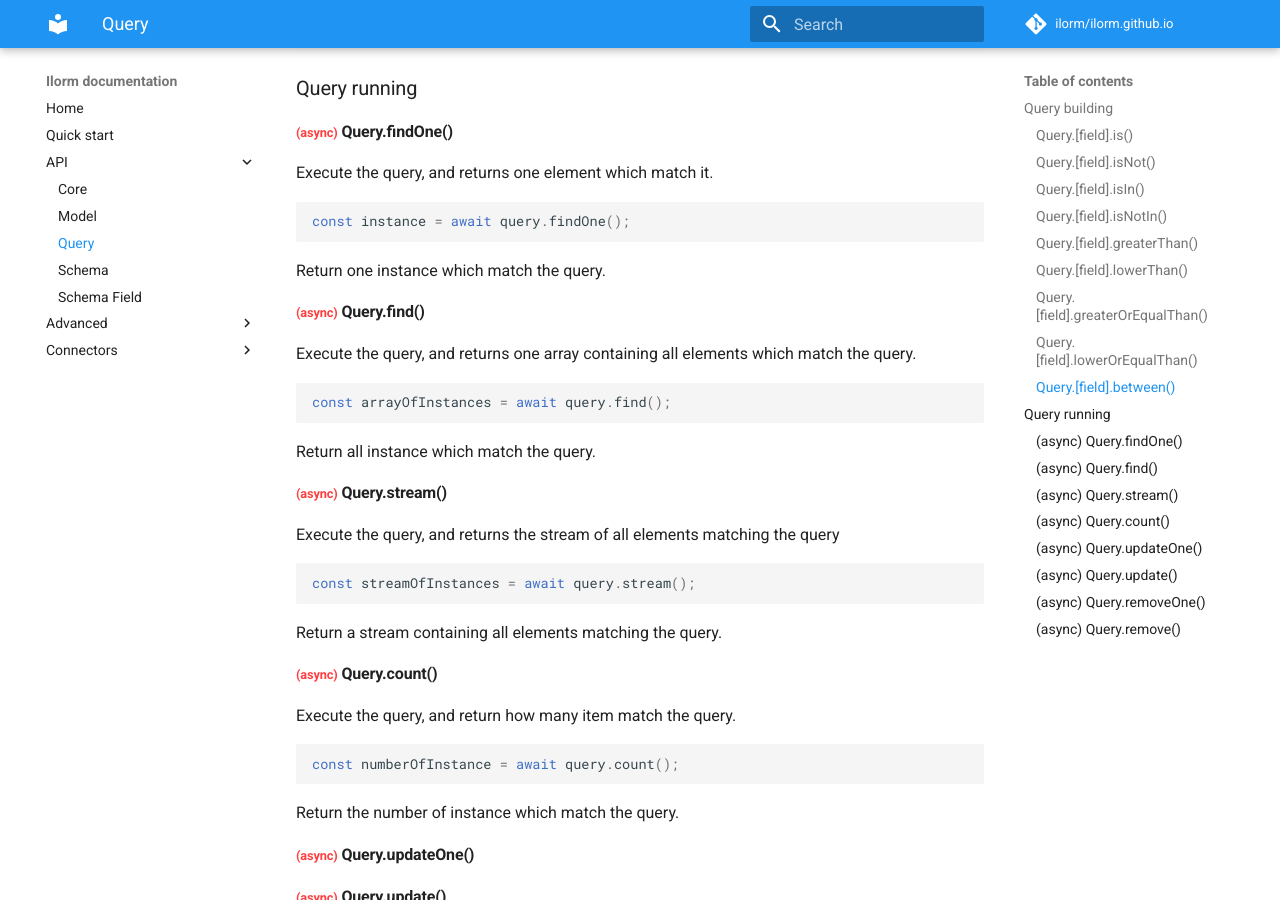
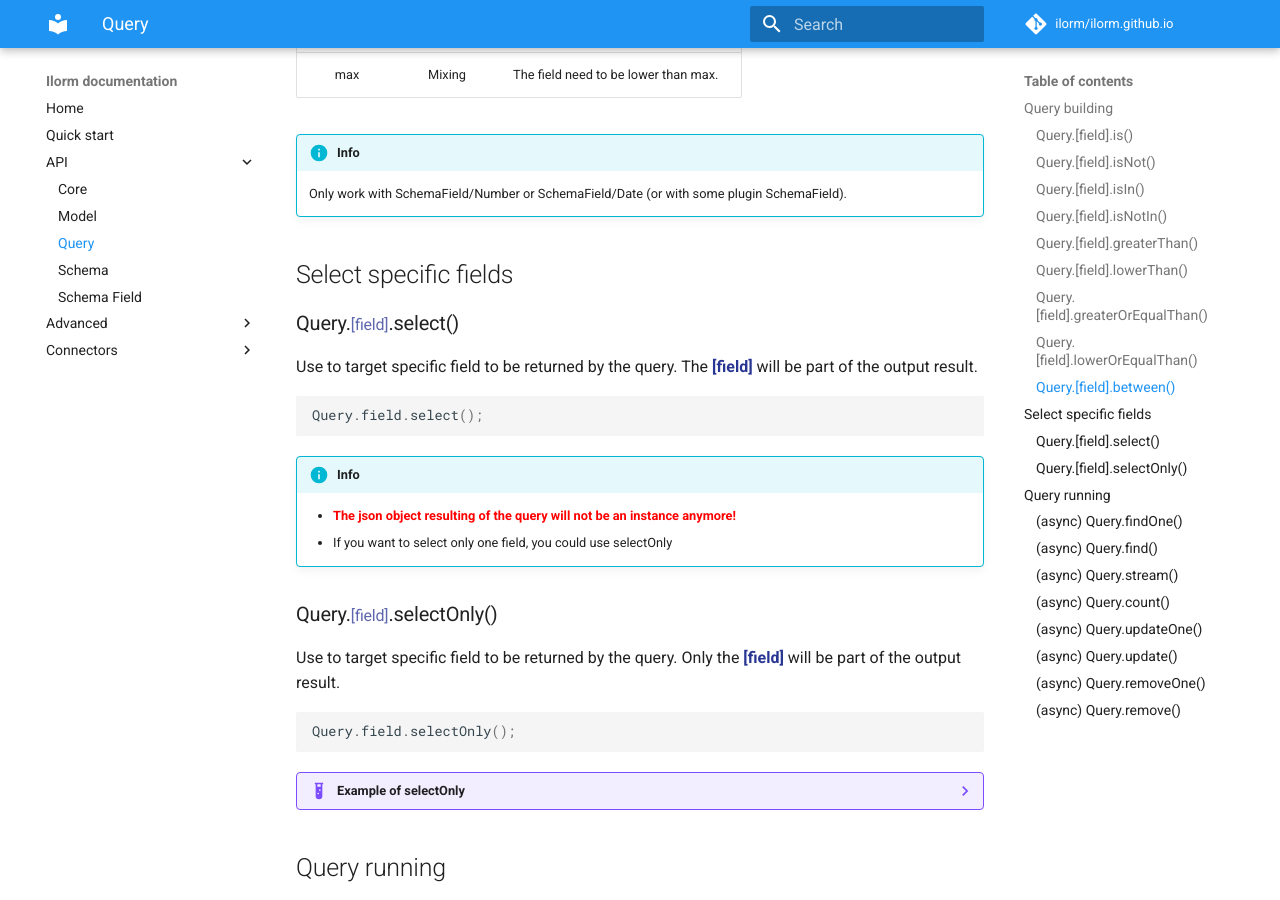
Before and after one commit to ilorm/ilorm.github.io, an MkDocs documentation site: the page built from raws/api/query.md, in a window 1280 px wide and 900 px high, scrolled down 4106 px. Built offline with MkDocs 1.6.1 and Material for MkDocs 9.7.7, drawn with Linux system fonts in a browser that asks for light colours; comment, search, counter and statistics services are not loaded.

Commit message:
Document query.field.select and query.field.selectOnly

````diff
--- a/raws/api/query.md
+++ b/raws/api/query.md
@@ -10,7 +10,7 @@ are defined as attribute of the Query. You can split your query into two things
 - The query building part : You choose what your query will do.
 - The query run part : You choose the operation to do and execute the query.
 
-### Query building
+## Query building
 Query building are in function of the field of your schema. All method are children of
 attribute defined in your schema.
 
@@ -30,7 +30,7 @@ attribute defined in your schema.
         .findOne();
     ```
 
-#### Query.<small style="color:#283593">[field]</small>.is()
+### Query.<small style="color:#283593">[field]</small>.is()
 Check if the <b style="color:#283593">[field]</b> is equal of the specified value.
 ```javascript
 Query.field.is(value);
@@ -41,7 +41,7 @@ Returns a query to chain call.
 |:----------------:|:-------:| ------------------------ |
 | value | Mixing | The field need to be equal of this value. |
 
-#### Query.<small style="color:#283593">[field]</small>.isNot()
+### Query.<small style="color:#283593">[field]</small>.isNot()
 Check if the <b style="color:#283593">[field]</b> is not equal of the specified value.
 ```javascript
 Query.field.isNot(value);
@@ -52,7 +52,7 @@ Returns a query to chain call.
 |:----------------:|:-------:| ------------------------ |
 | value | Mixing | The field need to be different of this value. |
 
-#### Query.<small style="color:#283593">[field]</small>.isIn()
+### Query.<small style="color:#283593">[field]</small>.isIn()
 Check if the <b style="color:#283593">[field]</b> is a member of the parameter array
 ```javascript
 Query.field.isIn(arrayOfValue);
@@ -63,7 +63,7 @@ Returns a query to chain call.
 |:----------------:|:-------:| ------------------------ |
 | arrayOfValue | Array.<Mixing\> | The field need to be equal at one array element. |
 
-#### Query.<small style="color:#283593">[field]</small>.isNotIn()
+### Query.<small style="color:#283593">[field]</small>.isNotIn()
 Check if the <b style="color:#283593">[field]</b> is not one of the array value.
 ```javascript
 Query.field.isNotIn(arrayOfValue);
@@ -74,7 +74,7 @@ Returns a query to chain call.
 |:----------------:|:-------:| ------------------------ |
 | arrayOfValue | Array.<Mixing\> | The field need to be different of each array element. |
 
-#### Query.<small style="color:#283593">[field]</small>.greaterThan()
+### Query.<small style="color:#283593">[field]</small>.greaterThan()
 Check if the <b style="color:#283593">[field]</b> is greater than the specified value.
 ```javascript
 Query.field.greaterThan(value);
@@ -88,7 +88,7 @@ Returns a query to chain call.
 !!! info
     Only work with SchemaField/Number or SchemaField/Date (or with some plugin SchemaField).
 
-#### Query.<small style="color:#283593">[field]</small>.lowerThan()
+### Query.<small style="color:#283593">[field]</small>.lowerThan()
 Check if the <b style="color:#283593">[field]</b> is lower than the specified value.
 ```javascript
 Query.field.lowerThan(value);
@@ -102,7 +102,7 @@ Returns a query to chain call.
 !!! info
     Only work with SchemaField/Number or SchemaField/Date (or with some plugin SchemaField).
 
-#### Query.<small style="color:#283593">[field]</small>.greaterOrEqualThan()
+### Query.<small style="color:#283593">[field]</small>.greaterOrEqualThan()
 Check if the <b style="color:#283593">[field]</b> is equal or greater than the
 specified value.
 ```javascript
@@ -117,7 +117,7 @@ Returns a query to chain call.
 !!! info
     Only work with SchemaField/Number or SchemaField/Date (or with some plugin SchemaField).
 
-#### Query.<small style="color:#283593">[field]</small>.lowerOrEqualThan()
+### Query.<small style="color:#283593">[field]</small>.lowerOrEqualThan()
 Check if the <b style="color:#283593">[field]</b> is equal or lower than
 specified value.
 ```javascript
@@ -132,7 +132,7 @@ Returns a query to chain call.
 !!! info
     Only work with SchemaField/Number or SchemaField/Date (or with some plugin SchemaField).
 
-#### Query.<small style="color:#283593">[field]</small>.between()
+### Query.<small style="color:#283593">[field]</small>.between()
 Check if the <b style="color:#283593">[field]</b> is between min and max.
 ```javascript
 Query.field.between(min, max);
@@ -147,8 +147,36 @@ Returns a query to chain call.
 !!! info
     Only work with SchemaField/Number or SchemaField/Date (or with some plugin SchemaField).
 
-### Query running
-#### <small style="color:red;">(async)</small> Query.findOne()
+## Select specific fields
+### Query.<small style="color:#283593">[field]</small>.select()
+Use to target specific field to be returned by the query.
+The <b style="color:#283593">[field]</b> will be part of the output result.
+```javascript
+Query.field.select();
+```
+
+!!!info
+    - <b style="color:red;">The json object resulting of the query will not be an instance anymore!</b>
+    - If you want to select only one field, you could use selectOnly
+
+### Query.<small style="color:#283593">[field]</small>.selectOnly()
+Use to target specific field to be returned by the query.
+Only the <b style="color:#283593">[field]</b> will be part of the output result.
+
+```javascript
+Query.field.selectOnly();
+```
+
+??? example "Example of selectOnly"
+    ```javascript
+    const email = await User.query()
+        ._id.is(TARGET_ID)
+        .email.selectOnly()
+        .findOne();
+    ```
+
+## Query running
+### <small style="color:red;">(async)</small> Query.findOne()
 Execute the query, and returns one element which match it.
 
 ```javascript
@@ -156,7 +184,7 @@ const instance = await query.findOne();
 ```
 Return one instance which match the query.
 
-#### <small style="color:red;">(async)</small> Query.find()
+### <small style="color:red;">(async)</small> Query.find()
 Execute the query, and returns one array containing all elements which match the query.
 
 ```javascript
@@ -164,7 +192,7 @@ const arrayOfInstances = await query.find();
 ```
 Return all instance which match the query.
 
-#### <small style="color:red;">(async)</small> Query.stream()
+### <small style="color:red;">(async)</small> Query.stream()
 Execute the query, and returns the stream of all elements matching the query
 
 ```javascript
@@ -172,7 +200,7 @@ const streamOfInstances = await query.stream();
 ```
 Return a stream containing all elements matching the query.
 
-#### <small style="color:red;">(async)</small> Query.count()
+### <small style="color:red;">(async)</small> Query.count()
 Execute the query, and return how many item match the query.
 
 ```javascript
@@ -180,10 +208,10 @@ const numberOfInstance = await query.count();
 ```
 Return the number of instance which match the query.
 
-#### <small style="color:red;">(async)</small> Query.updateOne()
+### <small style="color:red;">(async)</small> Query.updateOne()
 
-#### <small style="color:red;">(async)</small> Query.update()
+### <small style="color:red;">(async)</small> Query.update()
 
-#### <small style="color:red;">(async)</small> Query.removeOne()
+### <small style="color:red;">(async)</small> Query.removeOne()
 
-#### <small style="color:red;">(async)</small> Query.remove()
+### <small style="color:red;">(async)</small> Query.remove()
````
Also changed, not shown: docs/api/query/index.html (+99 -19 lines), docs/search/search_index.json (+1 -1 lines), 1 other file.
